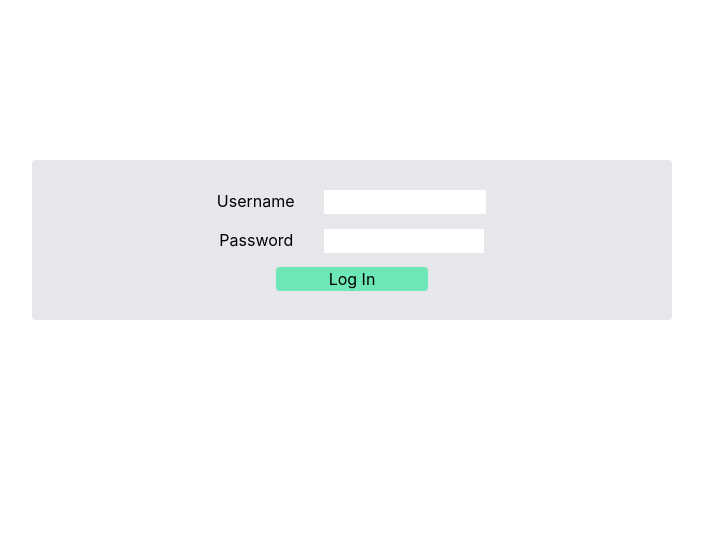
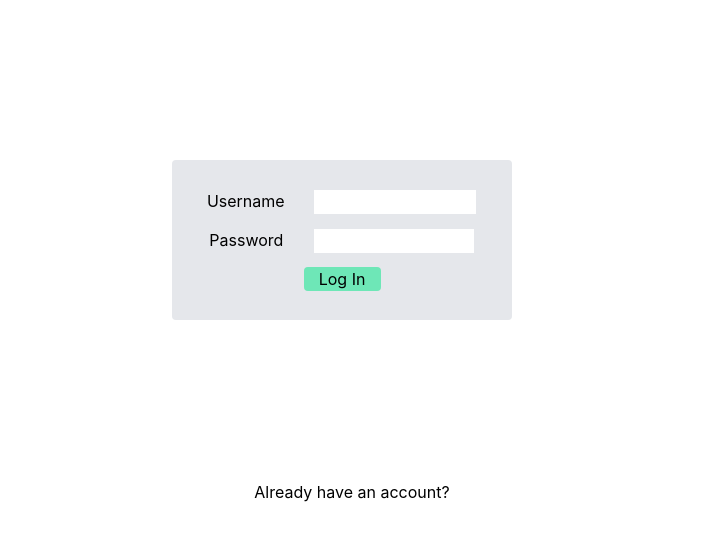
Before and after one commit to chase-abbott/todo-FE, a React (Create React App) app: page / in a window 1280 px wide. Shown: the top 540 px of the page, without its empty margins (288-991 px from the left). Built offline with nearby package versions, Linux system fonts and the light colour scheme; no server answers.

Commit message:
start auth logic

```diff
--- a/src/components/auth.js
+++ b/src/components/auth.js
@@ -1,20 +1,60 @@
-import React from 'react';
+import React, { useState } from 'react';
+import useAuth from '../hooks/useAuth';
+import { useMutation } from '@apollo/client';
 
 export default function Auth() {
+  const { isLogin, setIsLogin, mutation } = useAuth();
+  const [authenticate, { data, loading, error }] = useMutation(mutation);
+  const [username, setUsername] = useState('');
+  const [password, setPassword] = useState('');
+
+  if (loading) return <h1> Loading...</h1>;
+
+  if (error) return `Submission Failed ${error.message}`;
+
+  const handleToggle = () => {
+    setIsLogin(prev => !prev);
+  };
+
+  const handleSubmit = (e) => {
+    e.preventDefault();
+    authenticate({ variables: { username, password } });
+  };
+
   return (
+    <div className={container}>
       <form className={formStyle}>
         <label className={labelStyle}>
       Username
-        <input className={inputStyle}type="text"/>
+          <input
+            className={inputStyle}
+            type="text"
+            value={username}
+            onChange={e => setUsername(e.target.value)}/>
         </label>
         <label className={labelStyle}>
         Password
-        <input className={inputStyle}type="text"/>
+          <input
+            className={inputStyle}
+            type="text"
+            value={password}
+            onChange={e => setPassword(e.target.value)}/>
         </label>
-      <button className={buttonStyle}>Log In</button>
+        <button
+          className={buttonStyle}
+          onClick={handleSubmit}
+        >
+          {isLogin ? 'Log In' : 'Sign Up'}</button>
       </form>
+      <button onClick={handleToggle}>{isLogin ? 'Already have an account?' : 'Need to sign up?'}</button>
+    </div>
   );
 }
+
+const container = `
+flex
+flex-col`;
+
 const formStyle = `
 flex
 bg-gray-200
--- /dev/null
+++ b/src/hooks/useAuth.js
@@ -0,0 +1,15 @@
+import React, { useState, useEffect } from 'react';
+import { LOGIN, SIGNUP } from '../queries/authQueries';
+
+
+export default function useAuth(){
+  const [isLogin, setIsLogin] = useState(true);
+  const [mutation, setMutation] = useState(LOGIN);
+
+  useEffect(() => {
+    if (isLogin) setMutation(LOGIN);
+    else setMutation(SIGNUP);
+  }, [isLogin]);
+
+  return { isLogin, setIsLogin, mutation };
+}
--- /dev/null
+++ b/src/queries/authQueries.js
@@ -0,0 +1,15 @@
+import { gql } from '@apollo/client';
+
+const SIGNUP = gql`
+mutation Signup($username: String!, $password: String!){
+  signup(username: $username, password: $password)
+}
+`;
+
+const LOGIN = gql`
+mutation LOGIN($username: String!, $password: String!){
+  login(username: $username, password: $password)
+}
+`;
+
+export { SIGNUP, LOGIN };
```
Lines whose indentation alone changed are shown as unchanged.
